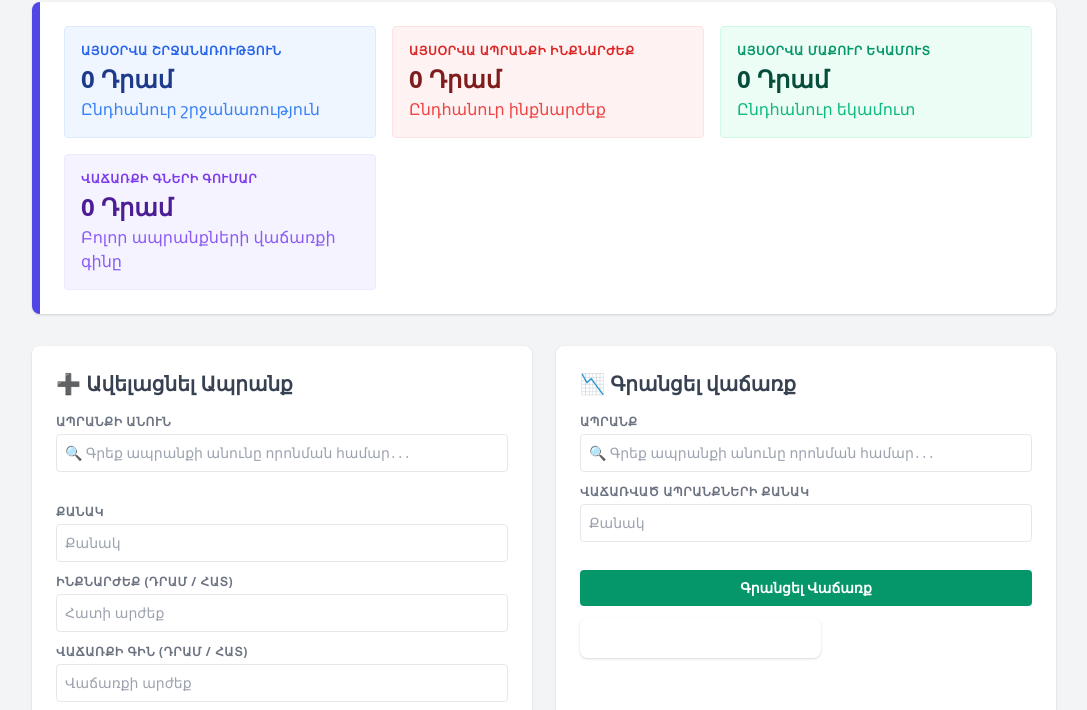
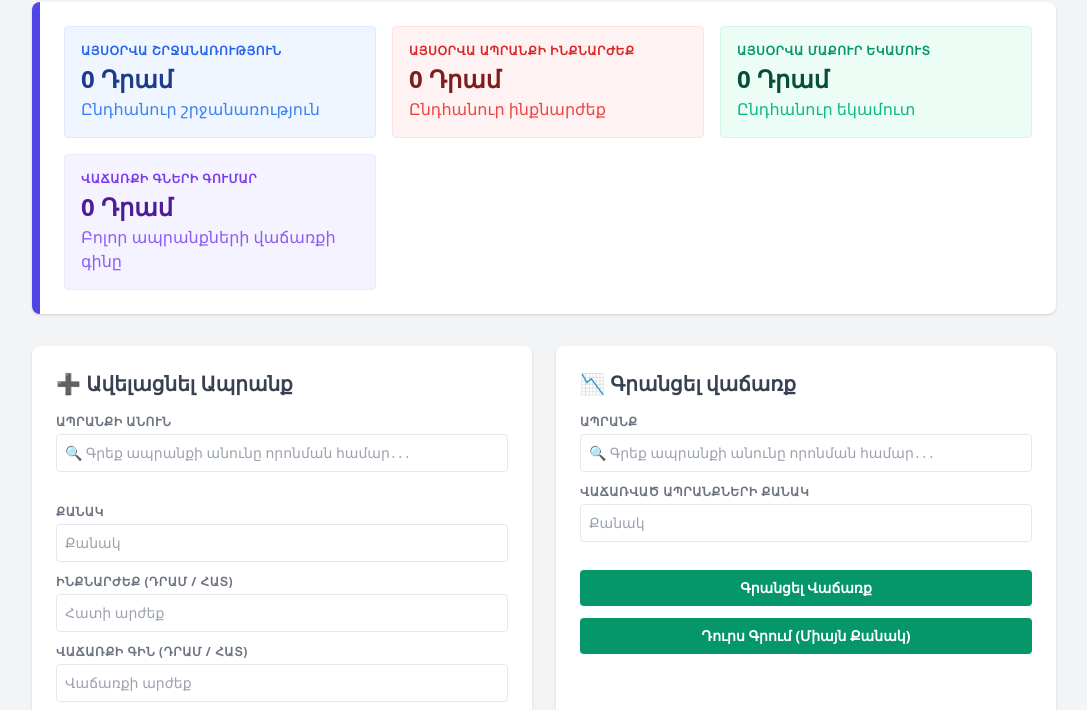
Before and after one commit to GarGrigoryan/warehouse-manager-app, a website: page public/index.html in a window 1280 px wide. Shown: the part 90-800 px from the top of the page, without its empty margins (96-1183 px from the left). Drawn offline with nearby package versions, Linux system fonts and the light colour scheme; no server answers.

Commit message:
Change button styles

```diff
--- a/public/index.html
+++ b/public/index.html
@@ -74,7 +74,7 @@
                         <input type="number" id="saleQuantity" placeholder="Քանակ" required class="w-full p-2 border rounded text-sm mb-4" />
                     </div>
                     <button type="submit" class="w-full bg-green-600 text-white p-2 rounded hover:bg-green-700 transition font-bold text-sm">Գրանցել Վաճառք</button>
-					<button type="button" id="btnRegisterQtyOnlySale" class="flex-1 bg-amber-500 hover:bg-amber-600 text-white font-bold py-2.5 px-4 rounded-lg transition shadow text-sm">Դուրս Գրում (Միայն Քանակ)</button>
+					<button type="button" id="btnRegisterQtyOnlySale" class="w-full bg-green-600 text-white p-2 rounded hover:bg-green-700 transition font-bold text-sm">Դուրս Գրում (Միայն Քանակ)</button>
                 </form>
             </div>
         </div>
```
